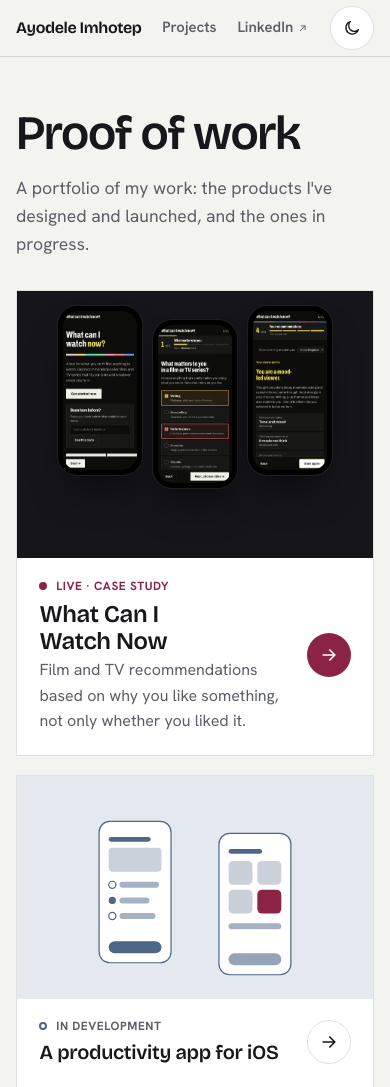
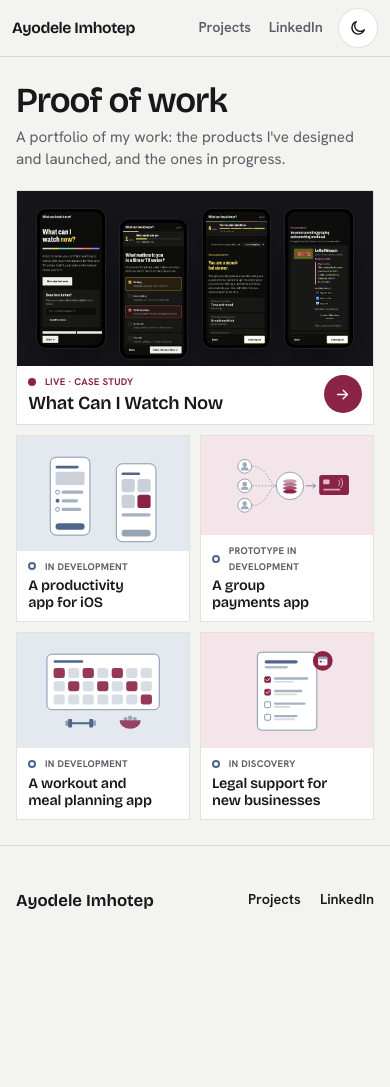
Before and after one commit to ai16aau/ai16aau.github.io, a plain HTML site: page portfolio/index.html in a window 390 px wide. Shown: the top 1087 px of the page. After the commit the page ends 970 px from the top, so only its background shows below. Drawn offline with nearby package versions, Linux system fonts and the light colour scheme.

Commit message:
Fit every project on the landing page screen

```diff
--- a/portfolio/index.html
+++ b/portfolio/index.html
@@ -9,9 +9,9 @@
 <link rel="preconnect" href="https://fonts.googleapis.com">
 <link rel="preconnect" href="https://fonts.gstatic.com" crossorigin>
 <link href="https://fonts.googleapis.com/css2?family=Bricolage+Grotesque:opsz,wght@12..96,400..700&family=Hanken+Grotesk:ital,wght@0,300..700;1,300..700&display=swap" rel="stylesheet">
-<link rel="stylesheet" href="site.css?v=20261123b">
-<link rel="stylesheet" href="redesign.css?v=20261123b">
-<link rel="stylesheet" href="refinement.css?v=20261123b">
+<link rel="stylesheet" href="site.css?v=20261123c">
+<link rel="stylesheet" href="redesign.css?v=20261123c">
+<link rel="stylesheet" href="refinement.css?v=20261123c">
 </head>
 <body>
 <a class="skip-link" href="#main">Skip to content</a>
@@ -23,7 +23,7 @@
   </div>
 </header>
 
-<main id="main">
+<main id="main" class="home-fit">
 <section class="landing">
   <div class="wrap">
     <h1>Proof of work</h1>
@@ -139,6 +139,6 @@
     </nav>
   </div>
 </footer>
-<script src="site.js?v=20261123b"></script>
+<script src="site.js?v=20261123c"></script>
 </body>
 </html>
--- a/portfolio/refinement.css
+++ b/portfolio/refinement.css
@@ -185,3 +185,65 @@ a.tile:focus-visible{outline:3px solid var(--slate);outline-offset:4px}
 @media(max-width:640px){.skilltbl tr{border-radius:0;border-color:var(--line)}}
 @media(max-width:860px){.tile-grid{grid-template-columns:1fr}}
 #today{scroll-margin-top:124px}
+
+/* =====================================================================
+   Landing page fits one screen: every project visible without scrolling
+   ===================================================================== */
+.home-fit{display:flex;flex-direction:column;height:calc(100svh - 61px);min-height:540px}
+.home-fit .landing{flex:none;padding:clamp(.9rem,3.2vh,2.4rem) 0 clamp(.8rem,2.4vh,1.6rem)}
+.home-fit .landing .wrap{display:flex;align-items:flex-end;justify-content:space-between;gap:1rem 2.5rem;flex-wrap:wrap}
+.home-fit .landing h1{font-size:clamp(2.3rem,min(7.2vh,6vw),5rem);margin:0;line-height:.95}
+.home-fit .landing .lede{font-size:clamp(.98rem,min(2.2vh,1.5vw),1.2rem);max-width:28rem;margin:0}
+.home-fit .tiles{flex:1;min-height:0;padding:0 0 clamp(.9rem,3vh,2rem)}
+.home-fit .tile-grid{height:100%;grid-template-columns:minmax(0,1.35fr) minmax(0,1fr) minmax(0,1fr);grid-template-rows:minmax(0,1fr) minmax(0,1fr);gap:clamp(.7rem,1.3vw,1.1rem)}
+.home-fit .tile{min-height:0}
+.home-fit .tile-feature{grid-column:1;grid-row:1 / 3}
+.home-fit .tile-visual,.home-fit .tile:not(.tile-feature) .tile-visual,.home-fit .tile-feature .tile-visual{flex:1;min-height:0;height:auto;aspect-ratio:auto;container-type:size}
+.home-fit .tile-visual svg{position:absolute;inset:0;width:100%;height:100%;padding:7% 9%}
+.home-fit .fan{inset:0;align-items:center;justify-content:center;gap:4%;padding:0 4%}
+.home-fit .fan span,.home-fit .tile-feature .fan span{width:min(28cqw,37cqh);margin:0;border-radius:clamp(10px,2.6cqw,20px);padding:clamp(3px,.8cqw,5px)}
+.home-fit .fan img{border-radius:clamp(7px,2cqw,15px)}
+.home-fit .fan span:nth-child(2){transform:translateY(6cqh)}
+.home-fit .fan span:nth-child(4){display:none}
+.home-fit a.tile:hover .fan span:nth-child(odd){transform:translateY(-1.5cqh)}
+.home-fit a.tile:hover .fan span:nth-child(2){transform:translateY(4.5cqh)}
+.home-fit .tile-cap{flex:none;padding:clamp(.6rem,1.6vh,1rem) clamp(.8rem,1.2vw,1.2rem);gap:.7rem}
+.home-fit .tile-cap h2{font-size:clamp(.98rem,min(2.1vh,1.35vw),1.25rem);line-height:1.2;margin:0}
+.home-fit .tile-feature .tile-cap h2{font-size:clamp(1.2rem,min(3vh,2vw),1.75rem)}
+.home-fit .tile-feature .tile-cap p:not(.tile-status){font-size:clamp(.85rem,1.8vh,.98rem);margin-top:.2rem}
+.home-fit .tile-status{font-size:.66rem!important;margin-bottom:.2rem!important}
+.home-fit .tile-go{width:36px;height:36px}
+.home-fit .tile-go svg{width:17px;height:17px}
+.home-fit .tile-feature .tile-go{width:44px;height:44px}
+
+/* Tablet and phone: featured project across the top, four projects in a 2 by 2 grid */
+@media (max-width:900px){
+  .home-fit{height:calc(100svh - 56px);min-height:520px}
+  .home-fit .landing .wrap{display:block}
+  .home-fit .landing h1{font-size:clamp(2rem,9vw,3.4rem);margin-bottom:.25em}
+  .home-fit .landing .lede{font-size:.95rem;line-height:1.45}
+  .home-fit .tile-grid{grid-template-columns:minmax(0,1fr) minmax(0,1fr);grid-template-rows:minmax(0,1.25fr) minmax(0,1fr) minmax(0,1fr);gap:.6rem}
+  .home-fit .tile-feature{grid-column:1 / 3;grid-row:1}
+  .home-fit .fan span,.home-fit .tile-feature .fan span{width:min(22cqw,40cqh)}
+  .home-fit .fan span:nth-child(4){display:block}
+  .home-fit .tile-feature .tile-cap p:not(.tile-status){display:none}
+  .home-fit .tile:not(.tile-feature) .tile-go{display:none}
+  .home-fit .tile-cap{padding:.5rem .7rem .6rem}
+  .home-fit .tile-cap h2{font-size:.9rem}
+  .home-fit .tile-feature .tile-cap h2{font-size:1.15rem}
+  .home-fit .tile-status{font-size:.6rem!important;letter-spacing:.03em}
+  .home-fit .tile-feature .tile-go{width:38px;height:38px}
+  .home-fit .tile-visual svg{padding:6% 6%}
+}
+/* Very short screens (landscape phones): let the page scroll rather than squash */
+@media (max-height:500px){.home-fit{height:auto;min-height:0}.home-fit .tile-grid{grid-template-rows:repeat(3,200px)}}
+.tile-cap .tile-status{flex-wrap:nowrap}
+@media (max-width:420px){
+  .site-nav .inner{gap:.4rem;padding:0 12px}
+  .brand-name{font-size:.98rem}
+  .main-links{gap:0}
+  .main-links a{padding:.4rem .55rem;font-size:.9rem}
+  .main-links a .ext{display:none}
+  .theme-toggle{width:40px;height:40px}
+  .home-fit .tile-visual svg{padding:4%}
+}
```
Also changed, not shown: portfolio/what-can-i-watch-now.html (+4 -4 lines), portfolio/work.html (+2 -2 lines).
